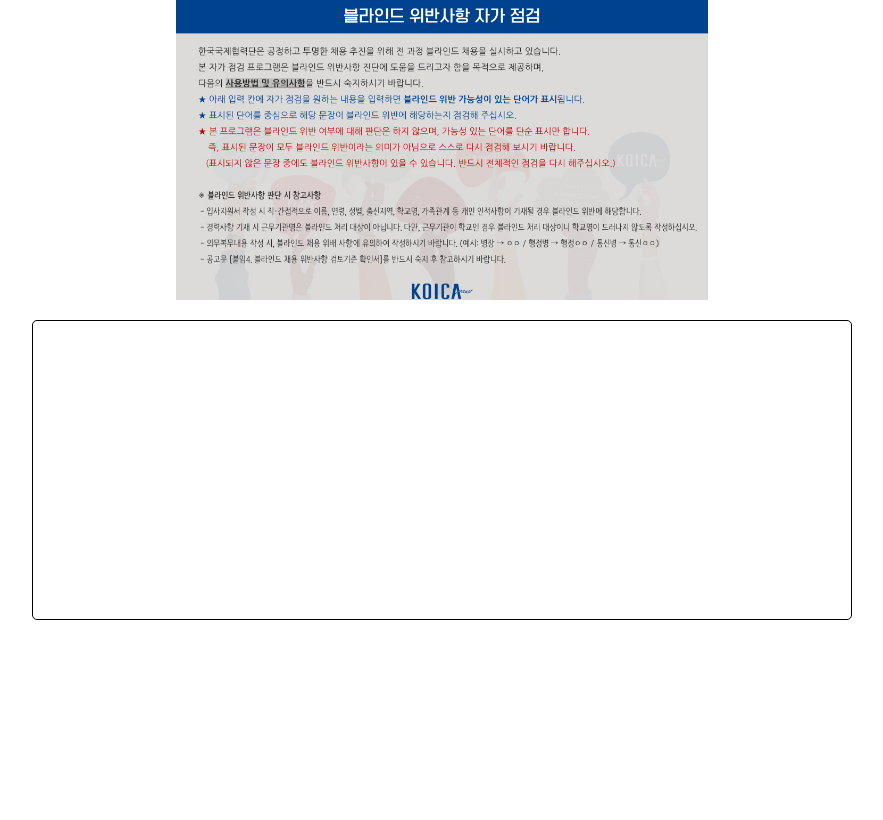
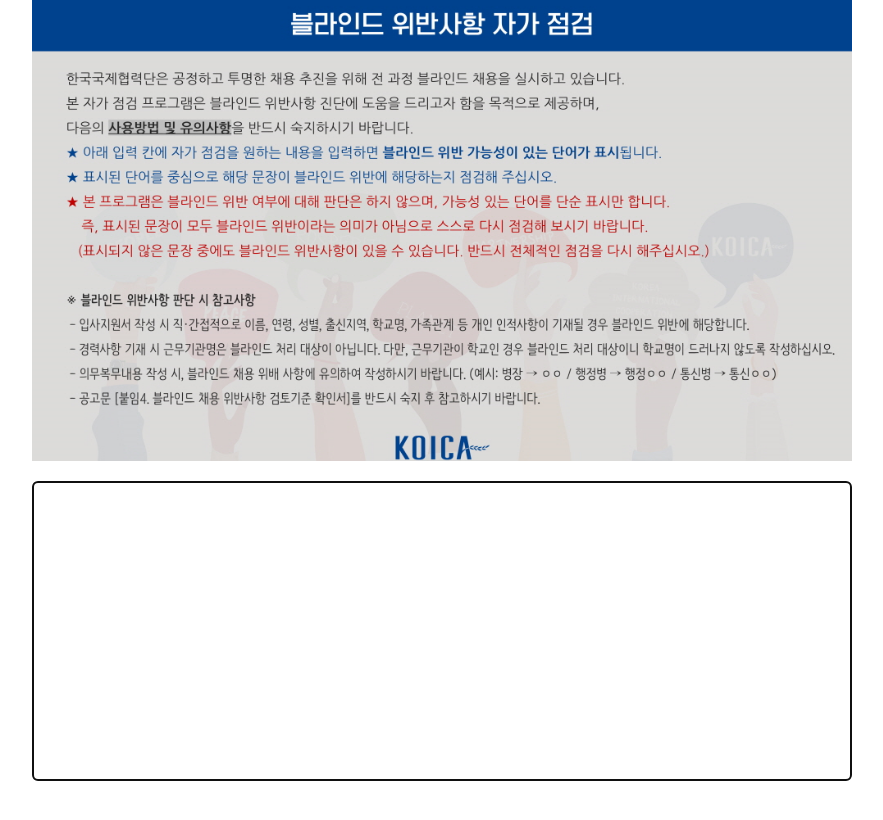
Before and after one commit to DaeGul2/keyword_check, a Next.js app: page / in a window 1280 px wide. Shown: the top 820 px of the page, without its empty margins (198-1081 px from the left). Built offline with nearby package versions, Linux system fonts and the light colour scheme.

Commit message:
fix: 스타일 수정 - 이미지 비율 유지 및 너비 80%로 고정 - textarea auto focus 되도록 attr 추가

```diff
--- a/app/page.tsx
+++ b/app/page.tsx
@@ -28,11 +28,10 @@
             gap: '20px'
         }}>
             <img src={"/image.png"} alt={"image"} style={{
-                width: '700px',
-                height: '300px',
-                objectFit: 'scale-down',
+                width: '80%',
             }}/>
             <textarea
+                autoFocus
                 onChange={(e) => {
                     setText(e.target.value);
                 }}
```
